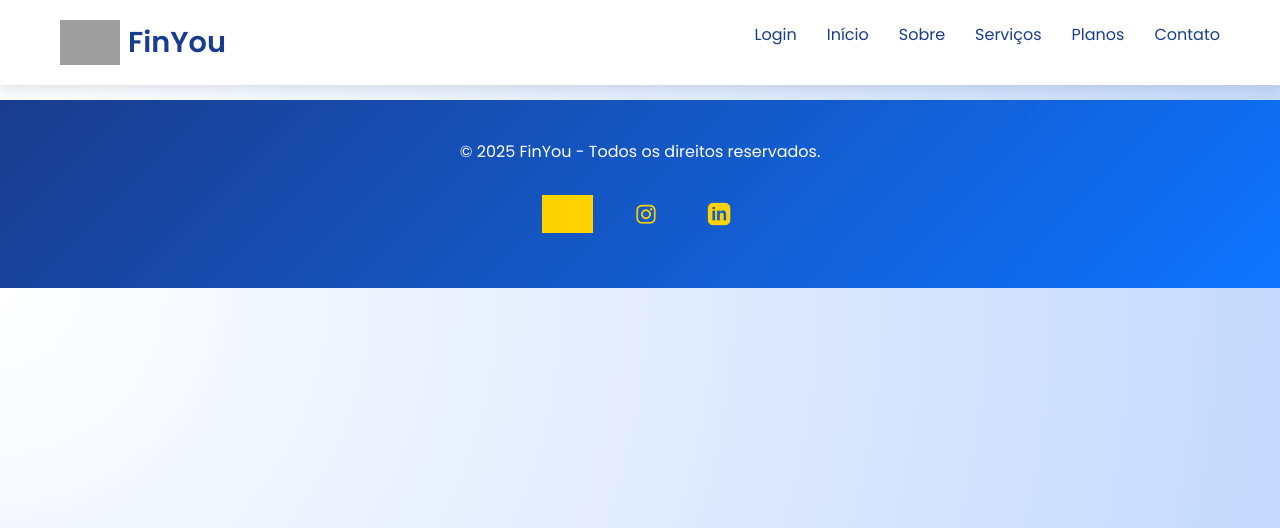
After one commit to victor-sysdev/Front-End-Finyou, a Django app: template FinYou/app_financeiro/templates/template.html in a window 1280 px wide. The commit adds this page. Shown: the top 528 px of the page. Run offline with Django 5.2, Linux system fonts and the light colour scheme; the template is opened without the code that fills it, so the values that code supplies are empty; grey boxes are pictures that could not be loaded.

Commit message:
Fix: Páginas HTML

```diff
--- /dev/null
+++ b/FinYou/app_financeiro/static/scripts/tradingview.js
@@ -0,0 +1,3 @@
+function popup() {
+    alert("Clicado")
+}
--- a/FinYou/app_financeiro/templates/app_financeiro/home.html
+++ b/FinYou/app_financeiro/templates/app_financeiro/home.html
@@ -33,7 +33,6 @@
         </ul>
       </nav>
   </header>
-
   <!-- ===== HERO ===== -->
   <section class="hero" id="inicio">
     <div class="hero-content">
--- a/FinYou/app_financeiro/templates/app_financeiro/recuperacao.html
+++ b/FinYou/app_financeiro/templates/app_financeiro/recuperacao.html
@@ -43,7 +43,7 @@
       </form>
 
       <p class="voltar-login">
-        <a href="{% static "" %}}">← Voltar para o login</a>
+        <a href="{% static "/images/Logo_Finyou" %}}">← Voltar para o login</a>
       </p>
     </div>
   </section>
--- /dev/null
+++ b/FinYou/app_financeiro/templates/template.html
@@ -0,0 +1,51 @@
+{% load static %}
+<!DOCTYPE html>
+<html lang="pt-br">
+<head>
+  <meta charset="UTF-8" />
+  <meta name="viewport" content="width=device-width, initial-scale=1.0" />
+  <title>{% block titulo %}{% endblock titulo %}</title>
+  <link rel="stylesheet" href="{% static 'styles/estilizacao.css' %}" />
+  <link rel="icon" type="image/png" href="{% static '/images/Logo_Finyou.png' %}" />
+  <link rel="preconnect" href="https://fonts.googleapis.com" />
+  <link rel="preconnect" href="https://fonts.gstatic.com" crossorigin />
+  <link href="https://fonts.googleapis.com/css2?family=Poppins:wght@300;400;600;700&display=swap" rel="stylesheet">
+  <link href="https://cdn.jsdelivr.net/npm/bootstrap@5.3.3/dist/css/bootstrap.min.css" rel="stylesheet">
+  <link href="https://cdn.jsdelivr.net/npm/bootstrap-icons@1.11.1/font/bootstrap-icons.css" rel="stylesheet">
+</head>
+<body>
+
+  <!-- ===== HEADER ===== -->
+  <header>
+    <div class="logo">
+        <img src="{% static "/images/Logo_Finyou" %}" alt="FinYou Logo" />
+        <h1>FinYou</h1>
+      </div>
+    <nav class="barra-navegacao">
+        <ul>
+          <li><a href="{% url "rota_login" %}">Login</a></li>
+          <li><a href="#inicio">Início</a></li>
+          <li><a href="#sobre">Sobre</a></li>
+          <li><a href="#servicos">Serviços</a></li>
+          <li><a href="#planos">Planos</a></li>
+          <li><a href="#contato">Contato</a></li>
+        </ul>
+      </nav>
+  </header>
+
+<!-- ===== Conteúdo carregado dinamicamente ===== -->
+{% block conteudo %}
+
+{% endblock conteudo %}
+
+  <!-- ===== FOOTER ===== -->
+  <footer>
+    <p>© 2025 FinYou - Todos os direitos reservados.</p>
+    <div class="redes-sociais">
+      <img src="../static/images/Logo_Facebok.png" alt="Facebook">
+      <img src="../static/images/Logo_Instagram.png" alt="Instagram">
+      <img src="../static/images/Logo_linkedin.png" alt="LinkedIn">
+    </div>
+  </footer>
+</body>
+</html>
--- a/FinYou/app_financeiro/views.py
+++ b/FinYou/app_financeiro/views.py
@@ -1,5 +1,8 @@
 from django.shortcuts import render
 from django.http import HttpResponse
+
+from django.views import generic
+from django.urls import reverse_lazy
 
 # Criando as Views
 
@@ -16,7 +19,7 @@ def recuperarSenha(request):
     return render(request, "app_financeiro/recuperacao.html")
 
 def dashboard(request):
-    return HttpResponse("<h1>Dashboard</h1>")
+    return render(request, "teste.html")
 
 def pagamento(request):
     return HttpResponse("<h1>Página de pagamento</h1>")
```
Also changed, not shown: Anotacoes/PythonComHtml.md (+1 -1 lines), FinYou/app_financeiro/templates/app_financeiro/login.html (+4 -33 lines), FinYou/app_financeiro/templates/teste.html (+9 -2 lines).
